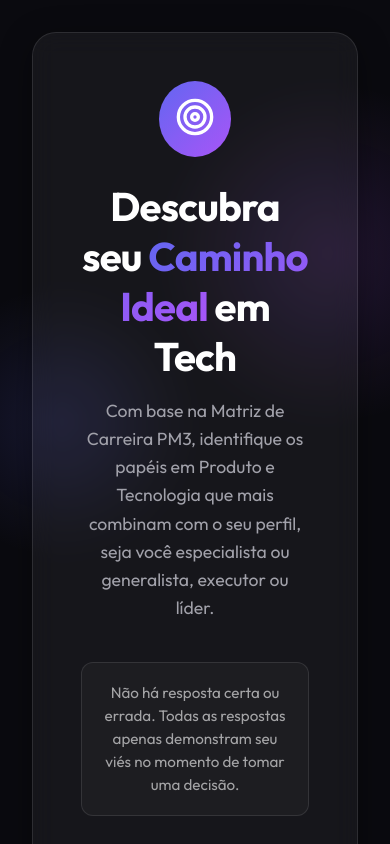
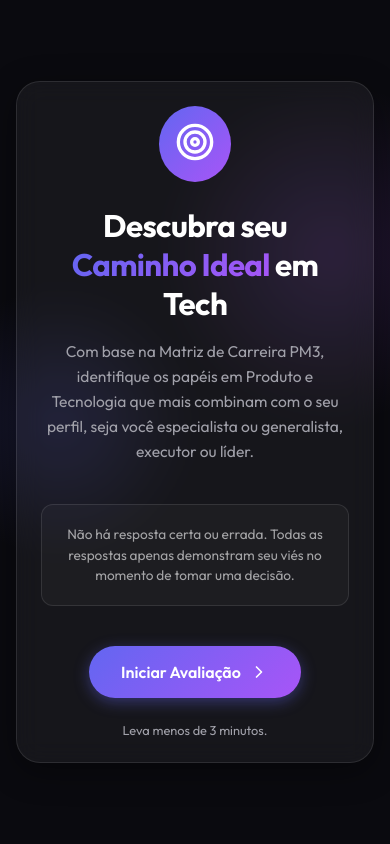
Before and after one commit to thalgy2000-collab/FormsCarrer, a React (Vite) app: page / in a window 390 px wide. Shown: the top 844 px of the page. Built offline with nearby package versions, Linux system fonts and the light colour scheme.

Commit message:
Refactor UI for robust mobile responsiveness

```diff
--- a/src/App.tsx
+++ b/src/App.tsx
@@ -111,46 +111,46 @@ function App() {
             key="intro"
             {...fadeVariants}
             className="glass-panel"
-            style={{ padding: '3rem', textAlign: 'center' }}
+            style={{ padding: 'clamp(1.5rem, 5vw, 3rem)', textAlign: 'center' }}
           >
             <div style={{ display: 'flex', justifyContent: 'center', marginBottom: '1.5rem' }}>
               <div style={{ background: 'var(--brand-gradient)', padding: '16px', borderRadius: '50%' }}>
                 <Target size={40} color="white" />
               </div>
             </div>
-            <h1 style={{ fontSize: '2.5rem', marginBottom: '1rem' }}>
+            <h1 style={{ fontSize: 'clamp(1.8rem, 8vw, 2.5rem)', marginBottom: '1rem', wordBreak: 'break-word' }}>
               Descubra seu <span className="text-gradient">Caminho Ideal</span> em Tech
             </h1>
-            <p style={{ color: 'var(--text-secondary)', marginBottom: '2.5rem', fontSize: '1.1rem', lineHeight: '1.6' }}>
+            <p style={{ color: 'var(--text-secondary)', marginBottom: '2.5rem', fontSize: 'clamp(0.95rem, 4vw, 1.1rem)', lineHeight: '1.6' }}>
               Com base na Matriz de Carreira PM3, identifique os papéis em Produto e Tecnologia que mais combinam com o seu perfil, seja você especialista ou generalista, executor ou líder.
             </p>
 
             <div style={{ background: 'rgba(255,255,255,0.03)', border: '1px solid var(--border-glass)', borderRadius: '12px', padding: '1.2rem', marginBottom: '2.5rem', maxWidth: '500px', margin: '0 auto 2.5rem' }}>
-              <p style={{ fontSize: '0.95rem', color: 'rgba(255,255,255,0.6)', margin: 0, lineHeight: '1.5' }}>
+              <p style={{ fontSize: 'clamp(0.85rem, 3.5vw, 0.95rem)', color: 'rgba(255,255,255,0.6)', margin: 0, lineHeight: '1.5' }}>
                 {DISCLAIMER_TEXT}
               </p>
             </div>
 
             <div>
-              <button className="btn-primary" onClick={handleStart} style={{ display: 'inline-flex', alignItems: 'center', gap: '8px' }}>
+              <button className="btn-primary" onClick={handleStart} style={{ display: 'inline-flex', alignItems: 'center', gap: '8px', fontSize: 'clamp(1rem, 4vw, 1.1rem)' }}>
                 Iniciar Avaliação <ChevronRight size={20} />
               </button>
             </div>
-            <p style={{ marginTop: '1.5rem', fontSize: '0.9rem', color: 'var(--text-secondary)' }}>
+            <p style={{ marginTop: '1.5rem', fontSize: 'clamp(0.8rem, 3vw, 0.9rem)', color: 'var(--text-secondary)' }}>
               Leva menos de 3 minutos.
             </p>
           </motion.div>
         )}
 
         {screen === 'questions' && (
-          <motion.div key={`q-${qIndex}`} {...fadeVariants} className="glass-panel" style={{ padding: '2.5rem 2.5rem 5.5rem 2.5rem', position: 'relative' }}>
+          <motion.div key={`q-${qIndex}`} {...fadeVariants} className="glass-panel" style={{ padding: 'clamp(1.5rem, 5vw, 2.5rem) clamp(1.5rem, 5vw, 2.5rem) clamp(4.5rem, 15vw, 5.5rem) clamp(1.5rem, 5vw, 2.5rem)', position: 'relative' }}>
             <div className="progress-container">
               <div className="progress-bar" style={{ width: `${progress}%` }}></div>
             </div>
-            <p style={{ color: 'var(--text-secondary)', marginBottom: '1rem', fontWeight: 600 }}>
+            <p style={{ color: 'var(--text-secondary)', marginBottom: '1rem', fontWeight: 600, fontSize: 'clamp(0.9rem, 3.5vw, 1rem)' }}>
               Pergunta {qIndex + 1} de {mockQuestions.length}
             </p>
-            <h2 style={{ fontSize: '1.5rem', marginBottom: '2rem', lineHeight: '1.4' }}>
+            <h2 style={{ fontSize: 'clamp(1.2rem, 5vw, 1.5rem)', marginBottom: '2rem', lineHeight: '1.4', wordBreak: 'break-word' }}>
               {currentQuestion.text}
             </h2>
             <div style={{ display: 'flex', flexDirection: 'column', gap: '12px' }}>
@@ -165,8 +165,8 @@ function App() {
               ))}
             </div>
 
-            <div style={{ position: 'absolute', bottom: '1.5rem', left: '0', width: '100%', padding: '0 2.5rem', textAlign: 'center' }}>
-              <p style={{ fontSize: '0.85rem', color: 'rgba(255,255,255,0.35)', margin: 0, fontStyle: 'italic', lineHeight: '1.4' }}>
+            <div style={{ position: 'absolute', bottom: 'clamp(1rem, 4vw, 1.5rem)', left: '0', width: '100%', padding: '0 clamp(1rem, 5vw, 2.5rem)', textAlign: 'center' }}>
+              <p style={{ fontSize: 'clamp(0.75rem, 3vw, 0.85rem)', color: 'rgba(255,255,255,0.35)', margin: 0, fontStyle: 'italic', lineHeight: '1.4' }}>
                 {DISCLAIMER_TEXT}
               </p>
             </div>
@@ -174,10 +174,10 @@ function App() {
         )}
 
         {screen === 'lead' && (
-          <motion.div key="lead" {...fadeVariants} className="glass-panel" style={{ padding: '3rem', textAlign: 'center' }}>
+          <motion.div key="lead" {...fadeVariants} className="glass-panel" style={{ padding: 'clamp(1.5rem, 5vw, 3rem)', textAlign: 'center' }}>
             <Sparkles size={40} color="#a855f7" style={{ margin: '0 auto 1.5rem' }} />
-            <h2 style={{ fontSize: '2rem', marginBottom: '1rem' }}>Quase lá!</h2>
-            <p style={{ color: 'var(--text-secondary)', marginBottom: '2rem' }}>
+            <h2 style={{ fontSize: 'clamp(1.5rem, 6vw, 2rem)', marginBottom: '1rem' }}>Quase lá!</h2>
+            <p style={{ color: 'var(--text-secondary)', marginBottom: '2rem', fontSize: 'clamp(0.95rem, 4vw, 1rem)' }}>
               Para onde devemos enviar os detalhes completos do seu resultado?
             </p>
             <form onSubmit={handleLeadSubmit} style={{ maxWidth: '400px', margin: '0 auto' }}>
@@ -197,7 +197,7 @@ function App() {
                 value={lead.email}
                 onChange={e => setLead({ ...lead, email: e.target.value })}
               />
-              <button type="submit" className="btn-primary" style={{ width: '100%', marginTop: '1rem' }}>
+              <button type="submit" className="btn-primary" style={{ width: '100%', marginTop: '1rem', fontSize: 'clamp(1rem, 4vw, 1.1rem)' }}>
                 Ver Meus Resultados
               </button>
             </form>
@@ -205,32 +205,32 @@ function App() {
         )}
 
         {screen === 'result-category' && analysis && (
-          <motion.div key="result-category" {...fadeVariants} className="glass-panel" style={{ padding: '3rem', textAlign: 'center' }}>
+          <motion.div key="result-category" {...fadeVariants} className="glass-panel" style={{ padding: 'clamp(1.5rem, 5vw, 3rem)', textAlign: 'center' }}>
             <div style={{ display: 'flex', justifyContent: 'center', marginBottom: '1.5rem' }}>
               <div style={{ background: 'var(--brand-gradient)', padding: '16px', borderRadius: '50%' }}>
                 <Target size={40} color="white" />
               </div>
             </div>
 
-            <p style={{ color: 'var(--text-secondary)', fontSize: '1.1rem', marginBottom: '0.5rem' }}>
+            <p style={{ color: 'var(--text-secondary)', fontSize: 'clamp(1rem, 4vw, 1.1rem)', marginBottom: '0.5rem' }}>
               Seu perfil dominante é:
             </p>
-            <h2 style={{ fontSize: '3rem', marginBottom: '1.5rem', textTransform: 'uppercase' }} className="text-gradient">
+            <h2 style={{ fontSize: 'clamp(2rem, 8vw, 3rem)', marginBottom: '1.5rem', textTransform: 'uppercase', wordBreak: 'break-word' }} className="text-gradient">
               {analysis.dominantCategory}
             </h2>
 
-            <p style={{ fontSize: '1.2rem', lineHeight: '1.6', marginBottom: '1.5rem', color: 'white' }}>
+            <p style={{ fontSize: 'clamp(1rem, 4.5vw, 1.2rem)', lineHeight: '1.6', marginBottom: '1.5rem', color: 'white' }}>
               Sua forma de resolver problemas mostrou um viés forte por <strong>{analysis.dominantCategory.toUpperCase()}</strong> — {analysis.dominantPattern}.
             </p>
 
             {analysis.secondaryCategory && (
-              <p style={{ color: 'var(--text-secondary)', fontSize: '1rem', marginBottom: '2.5rem', padding: '1rem', background: 'rgba(255,255,255,0.05)', borderRadius: '12px', display: 'inline-block' }}>
-                <span style={{ opacity: 0.7 }}>Influência secundária:</span> <strong style={{ color: '#d8b4fe', opacity: 1 }}>{analysis.secondaryCategory}</strong>
+              <p style={{ color: 'var(--text-secondary)', fontSize: 'clamp(0.9rem, 3.5vw, 1rem)', marginBottom: '2.5rem', padding: '1rem', background: 'rgba(255,255,255,0.05)', borderRadius: '12px', display: 'inline-block' }}>
+                <span style={{ opacity: 0.7 }}>Influência secundária:</span> <strong style={{ color: '#d8b4fe', opacity: 1, wordBreak: 'break-word' }}>{analysis.secondaryCategory}</strong>
               </p>
             )}
 
             <div style={{ display: 'block' }}>
-              <button className="btn-primary" onClick={() => setScreen('result-roles')} style={{ display: 'inline-flex', alignItems: 'center', gap: '8px' }}>
+              <button className="btn-primary" onClick={() => setScreen('result-roles')} style={{ display: 'inline-flex', alignItems: 'center', gap: '8px', fontSize: 'clamp(0.95rem, 4vw, 1.1rem)' }}>
                 Ver meus cargos ideais <ArrowRight size={20} />
               </button>
             </div>
@@ -238,12 +238,12 @@ function App() {
         )}
 
         {screen === 'result-roles' && analysis && (
-          <motion.div key="result-roles" {...fadeVariants} className="glass-panel" style={{ padding: '3rem' }}>
+          <motion.div key="result-roles" {...fadeVariants} className="glass-panel" style={{ padding: 'clamp(1.5rem, 5vw, 3rem)' }}>
             <div style={{ textAlign: 'center', marginBottom: '3rem' }}>
-              <h2 style={{ fontSize: '2.5rem', marginBottom: '0.5rem' }}>
+              <h2 style={{ fontSize: 'clamp(1.8rem, 7vw, 2.5rem)', marginBottom: '0.5rem', wordBreak: 'break-word' }}>
                 Seu Match de <span className="text-gradient">Carreira</span>
               </h2>
-              <p style={{ color: 'var(--text-secondary)' }}>
+              <p style={{ color: 'var(--text-secondary)', fontSize: 'clamp(0.9rem, 4vw, 1rem)' }}>
                 Baseado no seu perfil dominante ({analysis.dominantCategory}), aqui estão os 3 papéis mais compatíveis na matriz.
               </p>
             </div>
@@ -265,13 +265,13 @@ function App() {
                       background: 'var(--brand-gradient)'
                     }}></div>
                   )}
-                  <div style={{ display: 'flex', justifyContent: 'space-between', alignItems: 'flex-start', marginBottom: '0.5rem' }}>
-                    <h3 style={{ fontSize: '1.3rem', color: idx === 0 ? '#d8b4fe' : 'white' }}>
+                  <div style={{ display: 'flex', justifyContent: 'space-between', alignItems: 'flex-start', marginBottom: '1rem', flexWrap: 'wrap', gap: '0.5rem' }}>
+                    <h3 style={{ fontSize: 'clamp(1.1rem, 4.5vw, 1.3rem)', color: idx === 0 ? '#d8b4fe' : 'white', wordBreak: 'break-word', flex: '1 1 auto', minWidth: '0' }}>
                       {idx + 1}. {match.role.name}
                     </h3>
-                    <span className="badge">{match.role.category}</span>
+                    <span className="badge" style={{ flexShrink: 0 }}>{match.role.category}</span>
                   </div>
-                  <p style={{ color: 'var(--text-secondary)', fontSize: '0.95rem', lineHeight: '1.5' }}>
+                  <p style={{ color: 'var(--text-secondary)', fontSize: 'clamp(0.9rem, 3.5vw, 0.95rem)', lineHeight: '1.6', wordBreak: 'break-word' }}>
                     {match.explanation}
                   </p>
                 </div>
--- a/src/index.css
+++ b/src/index.css
@@ -108,12 +108,14 @@ body {
 .app-container {
   max-width: 600px;
   margin: 0 auto;
-  padding: 2rem;
+  padding: clamp(1rem, 4vw, 2rem);
   width: 100%;
   flex: 1;
   display: flex;
   flex-direction: column;
   justify-content: center;
+  overflow-wrap: break-word;
+  word-break: break-word;
 }
 
 .text-gradient {
```
